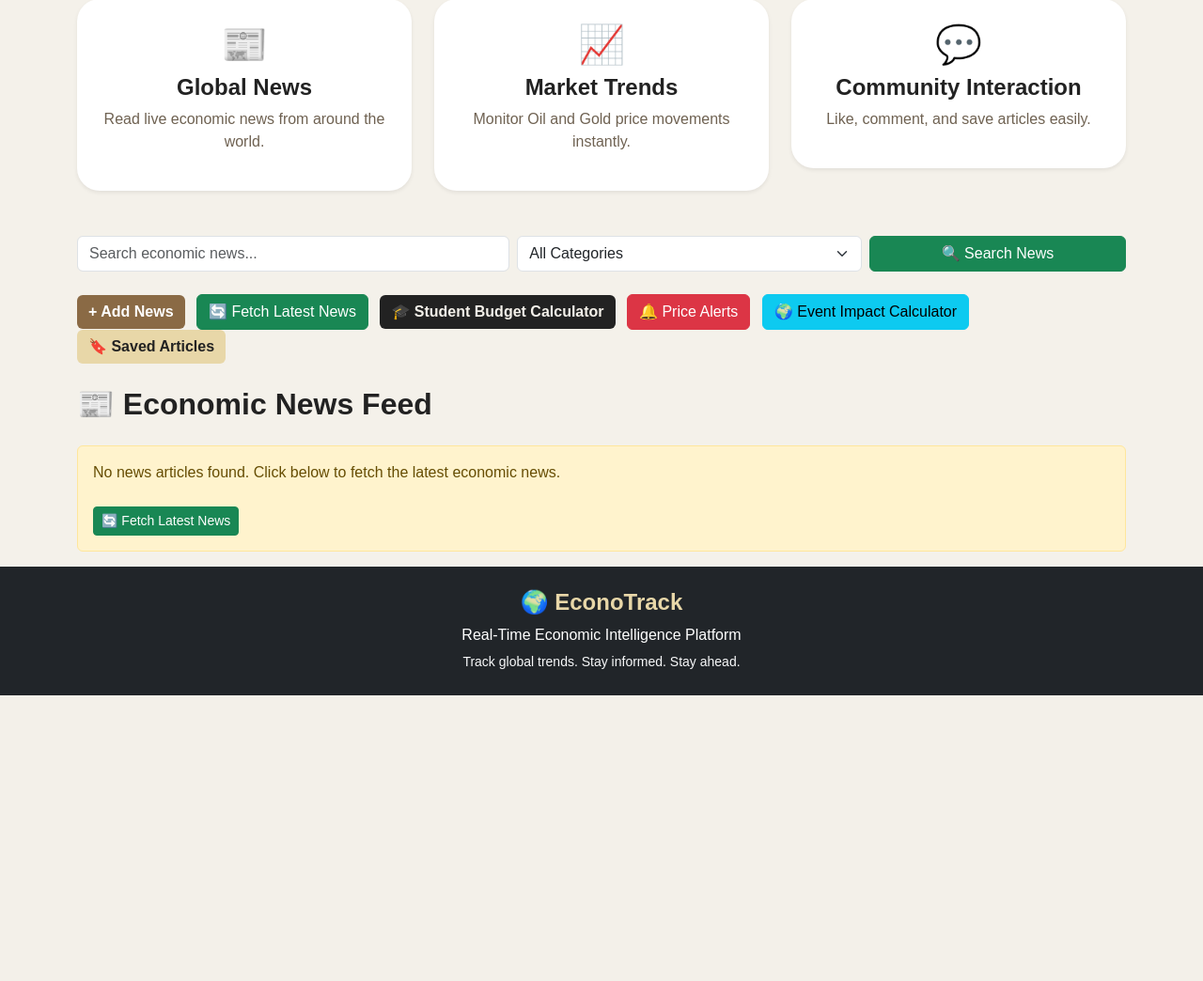
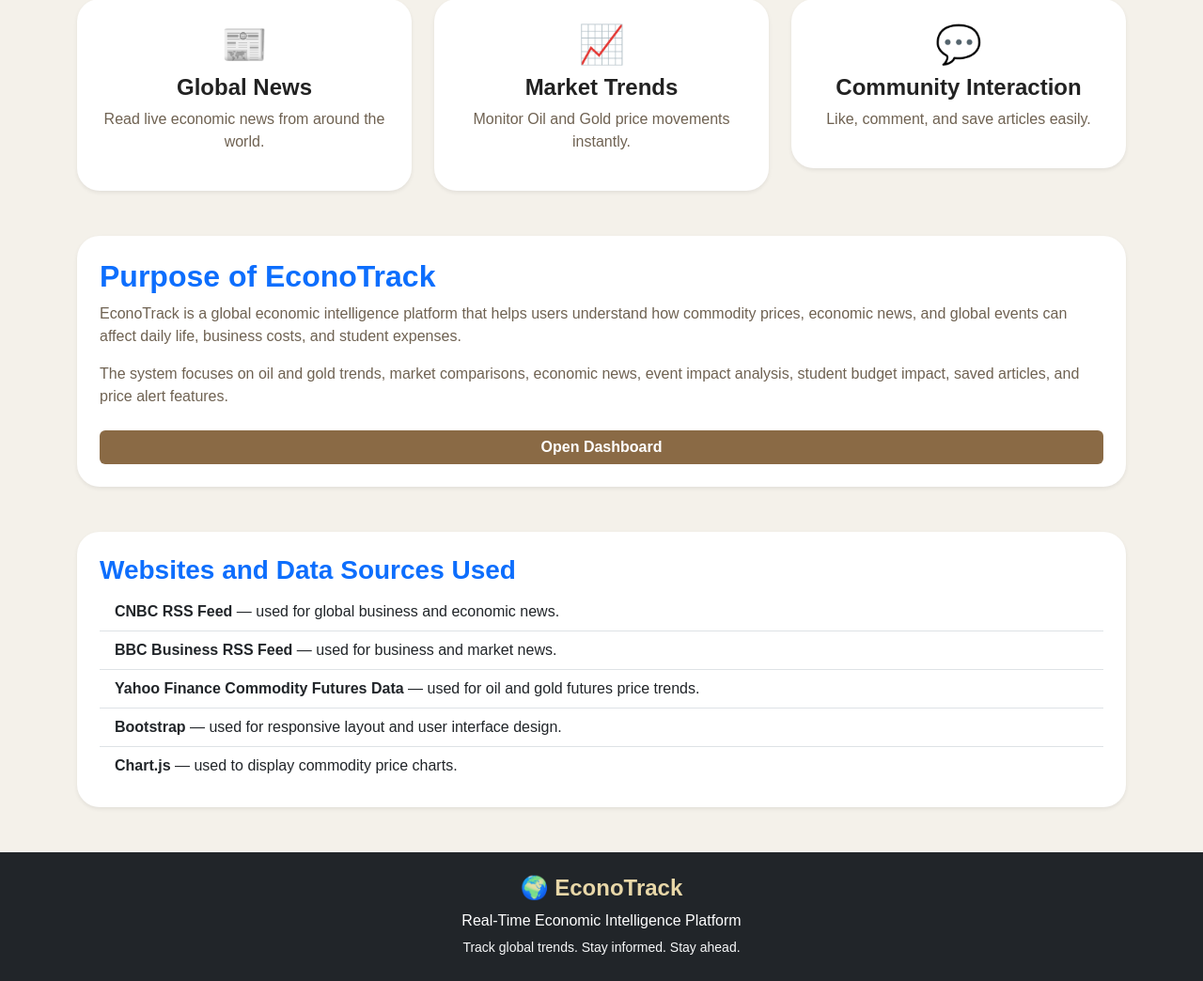
Before and after one commit to janeeswar/Git-exercise-G089, a Python web app: template econotrack/templates/index.html in a window 1280 px wide. Shown: the part 632-1676 px from the top of the page at 94% size. Before the commit the page ends 1372 px from the top, so only its background shows below. Run offline with Jinja, Linux system fonts and the light colour scheme; the template is opened without the code that fills it, so the values that code supplies are empty.

Commit message:
clean homepage landing page

```diff
--- a/econotrack/templates/index.html
+++ b/econotrack/templates/index.html
@@ -216,185 +216,71 @@
 
     </div>
 
+<!-- MAIN PURPOSE SECTION -->
+<div class="container mt-5 mb-5">
 
-    <!-- NEWS SECTION -->
-    <div class="container mt-5">
+    <div class="card shadow-sm border-0 p-4 bg-white">
 
-        <!-- SEARCH + FILTER -->
-        <form method="GET" class="mb-4">
-
-            <div class="row g-2">
-
-                <!-- SEARCH -->
-                <div class="col-md-5">
-
-                    <input type="text"
-                           name="search"
-                           placeholder="Search economic news..."
-                           value="{{ search }}"
-                           class="form-control">
-
-                </div>
-
-                <!-- FILTER -->
-                <div class="col-md-4">
-
-                    <select name="category" class="form-select">
-
-                        <option value="">All Categories</option>
-                        <option value="Oil">Oil</option>
-                        <option value="Gold">Gold</option>
-                        <option value="Climate">Climate</option>
-                        <option value="Politics">Politics</option>
-                        <option value="War">War</option>
-
-                    </select>
-
-                </div>
-
-                <!-- BUTTON -->
-                <div class="col-md-3">
-
-                    <button type="submit"
-                            class="btn btn-success w-100">
-
-                        🔍 Search News
-
-                    </button>
-
-                </div>
-
-            </div>
-
-        </form>
-
-
-        <!-- ACTION BUTTONS -->
-        <!-- ACTION BUTTONS -->
-<div class="mb-4">
-
-    <a href="/add" class="btn btn-primary me-2">
-        + Add News
-    </a>
-
-    <a href="/fetch_news" class="btn btn-success me-2">
-        🔄 Fetch Latest News
-    </a>
-
-    <a href="/budget" class="btn btn-dark me-2">
-        🎓 Student Budget Calculator
-    </a>
-
-    <a href="/alerts" class="btn btn-danger me-2">
-        🔔 Price Alerts
-    </a>
-
-    <a href="/impact" class="btn btn-info me-2">
-        🌍 Event Impact Calculator
-    </a>
-
-    <a href="/bookmarks" class="btn btn-warning">
-        🔖 Saved Articles
-    </a>
-
-</div>
-
-        <!-- NEWS FEED -->
-        <h2 class="mb-4 fw-bold">
-            📰 Economic News Feed
+        <h2 class="fw-bold text-primary">
+            Purpose of EconoTrack
         </h2>
 
+        <p class="text-muted">
+            EconoTrack is a global economic intelligence platform that helps users understand
+            how commodity prices, economic news, and global events can affect daily life,
+            business costs, and student expenses.
+        </p>
 
-        <!-- NO NEWS -->
-        {% if categorized|length == 0 %}
+        <p class="text-muted">
+            The system focuses on oil and gold trends, market comparisons, economic news,
+            event impact analysis, student budget impact, saved articles, and price alert features.
+        </p>
 
-    <div class="alert alert-warning">
-
-        No news articles found. Click below to fetch the latest economic news.
-
-        <br><br>
-
-        <a href="/fetch_news" class="btn btn-success btn-sm">
-            🔄 Fetch Latest News
+        <a href="/dashboard" class="btn btn-primary mt-2">
+            Open Dashboard
         </a>
 
     </div>
 
-{% endif %}
+</div>
 
-        <!-- NEWS LOOP -->
-        {% for category, items in categorized.items() %}
 
-            <div class="mt-5">
+<!-- DATA SOURCES SECTION -->
+<div class="container mt-5 mb-5">
 
-                <h3 class="text-primary fw-bold">
-                    {{ category }}
-                </h3>
+    <div class="card shadow-sm border-0 p-4 bg-white">
 
-                <hr>
+        <h3 class="fw-bold text-primary">
+            Websites and Data Sources Used
+        </h3>
 
-                {% for item in items %}
+        <ul class="list-group list-group-flush">
 
-                    <div class="card mb-4 shadow-sm border-0 news-card">
+            <li class="list-group-item">
+                <strong>CNBC RSS Feed</strong> — used for global business and economic news.
+            </li>
 
-                        <div class="card-body">
+            <li class="list-group-item">
+                <strong>BBC Business RSS Feed</strong> — used for business and market news.
+            </li>
 
-                            <h4 class="card-title fw-bold">
-                                {{ item.title }}
-                            </h4>
+            <li class="list-group-item">
+                <strong>Yahoo Finance Commodity Futures Data</strong> — used for oil and gold futures price trends.
+            </li>
 
-                            <p class="card-text text-muted">
-                                {{ item.content[:200] }}...
-                            </p>
+            <li class="list-group-item">
+                <strong>Bootstrap</strong> — used for responsive layout and user interface design.
+            </li>
 
-                            <span class="badge bg-primary mb-3">
-                                {{ item.category }}
-                            </span>
+            <li class="list-group-item">
+                <strong>Chart.js</strong> — used to display commodity price charts.
+            </li>
 
-                            <br>
-
-                            <!-- BUTTONS -->
-                            <a href="/view/{{ item.id }}"
-                               class="btn btn-info btn-sm">
-
-                               View
-
-                            </a>
-
-                            <a href="/edit/{{ item.id }}"
-                               class="btn btn-warning btn-sm">
-
-                               Edit
-
-                            </a>
-
-                            <a href="/delete/{{ item.id }}"
-                               class="btn btn-danger btn-sm"
-                               onclick="return confirm('Are you sure you want to delete this news?')">
-
-                               Delete
-
-                            </a>
-
-                            <a href="/bookmark/{{ item.id }}"
-                               class="btn btn-secondary btn-sm">
-
-                               🔖 Save
-
-                            </a>
-
-                        </div>
-
-                    </div>
-
-                {% endfor %}
-
-            </div>
-
-        {% endfor %}
+        </ul>
 
     </div>
 
+</div>
 
     <!-- FOOTER -->
     <footer class="bg-dark text-white text-center p-4">
```
